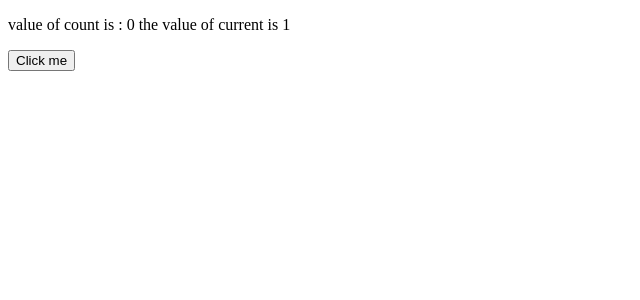
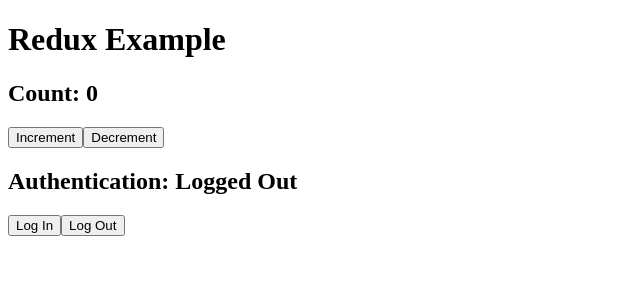
Before and after one commit to ritikkamboj/react_practice, a React (Create React App) app: page / in a window 1280 px wide. Shown: the top 300 px of the page, without its empty margins (0-640 px from the left). Built offline with nearby package versions, Linux system fonts and the light colour scheme.

Commit message:
easy example to understand redux

```diff
--- a/package.json
+++ b/package.json
@@ -8,7 +8,9 @@
     "@testing-library/user-event": "^13.5.0",
     "react": "^18.3.1",
     "react-dom": "^18.3.1",
+    "react-redux": "^9.1.2",
     "react-scripts": "5.0.1",
+    "redux": "^5.0.1",
     "web-vitals": "^2.1.4"
   },
   "scripts": {
--- a/src/App.js
+++ b/src/App.js
@@ -1,27 +1,34 @@
-import React, { useRef, useState } from 'react'
+// App.js
+import React from 'react';
+import { Provider, useDispatch, useSelector } from 'react-redux';
+import store from './store';
 
 function App() {
-  const [count, setCount] = useState(0);
-  // but we want to track how many times it get re rendered
-  // but every time on re render the value of a again set to 0
-
-  let a = useRef(0);
-
-  a.current += 1;
-  console.log(a.current);
-
-
-
-  function increment() {
-    setCount(count + 1)
-  }
+  const dispatch = useDispatch();
+  const count = useSelector((state) => state.counter.count);
+  const isAuthenticated = useSelector((state) => state.auth.isAuthenticated);
 
   return (
-    <div>
-      <p>value of count is : {count} the value of current is {a.current}</p>
-      <button onClick={increment}>Click me </button>
+    <div className="App">
+      <h1>Redux Example</h1>
+      <div>
+        <h2>Count: {count}</h2>
+        <button onClick={() => dispatch({ type: 'INCREMENT' })}>Increment</button>
+        <button onClick={() => dispatch({ type: 'DECREMENT' })}>Decrement</button>
+      </div>
+      <div>
+        <h2>Authentication: {isAuthenticated ? 'Logged In' : 'Logged Out'}</h2>
+        <button onClick={() => dispatch({ type: 'LOGIN' })}>Log In</button>
+        <button onClick={() => dispatch({ type: 'LOGOUT' })}>Log Out</button>
+      </div>
     </div>
-  )
+  );
 }
 
-export default App
+export default function RootApp() {
+  return (
+    <Provider store={store}>
+      <App />
+    </Provider>
+  );
+}
--- /dev/null
+++ b/src/store.js
@@ -0,0 +1,41 @@
+// store.js
+import { createStore, combineReducers } from 'redux';
+
+// Initial States
+const initialCounterState = { count: 0 };
+const initialAuthState = { isAuthenticated: false };
+
+// Reducer 1: Counter Reducer
+function counterReducer(state = initialCounterState, action) {
+    switch (action.type) {
+        case 'INCREMENT':
+            return { ...state, count: state.count + 1 };
+        case 'DECREMENT':
+            return { ...state, count: state.count - 1 };
+        default:
+            return state;
+    }
+}
+
+// Reducer 2: Authentication Reducer
+function authReducer(state = initialAuthState, action) {
+    switch (action.type) {
+        case 'LOGIN':
+            return { ...state, isAuthenticated: true };
+        case 'LOGOUT':
+            return { ...state, isAuthenticated: false };
+        default:
+            return state;
+    }
+}
+
+// Combine Reducers
+const rootReducer = combineReducers({
+    counter: counterReducer,
+    auth: authReducer,
+});
+
+// Create Store
+const store = createStore(rootReducer);
+
+export default store;
```
Also changed, not shown: src/useFetch.js (deleted, +0 -31 lines), 1 other file (tests, documents, lock files or other folders).
